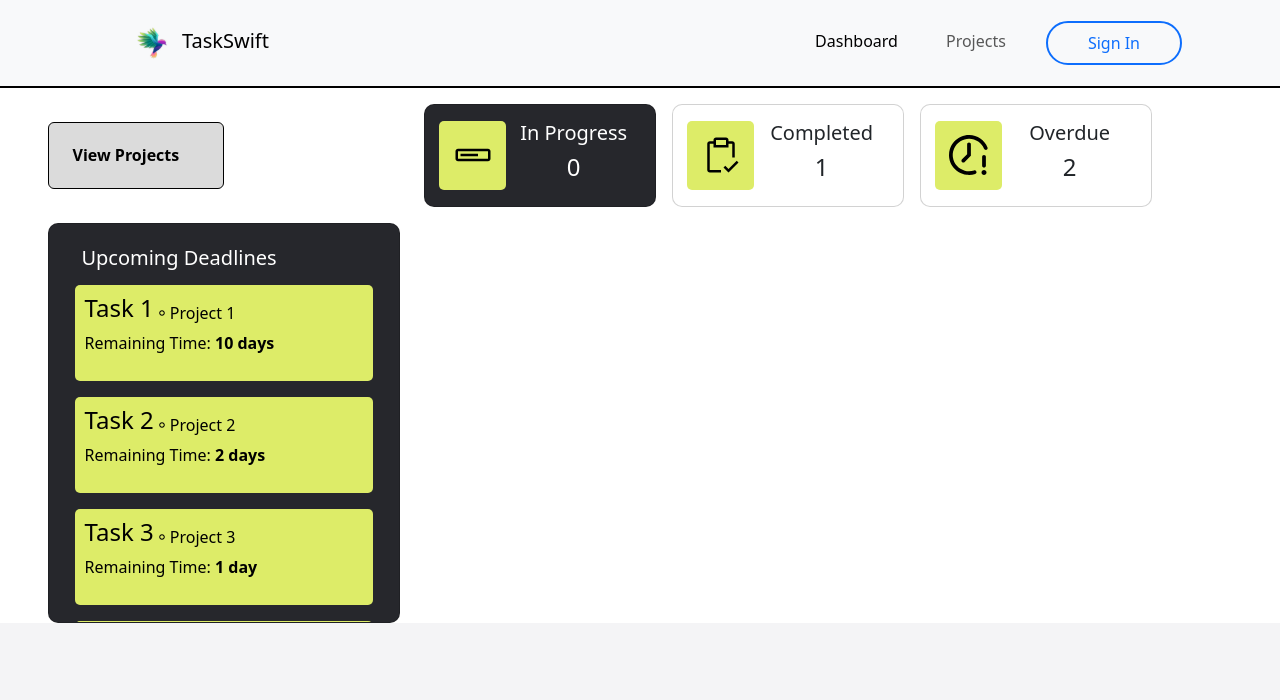
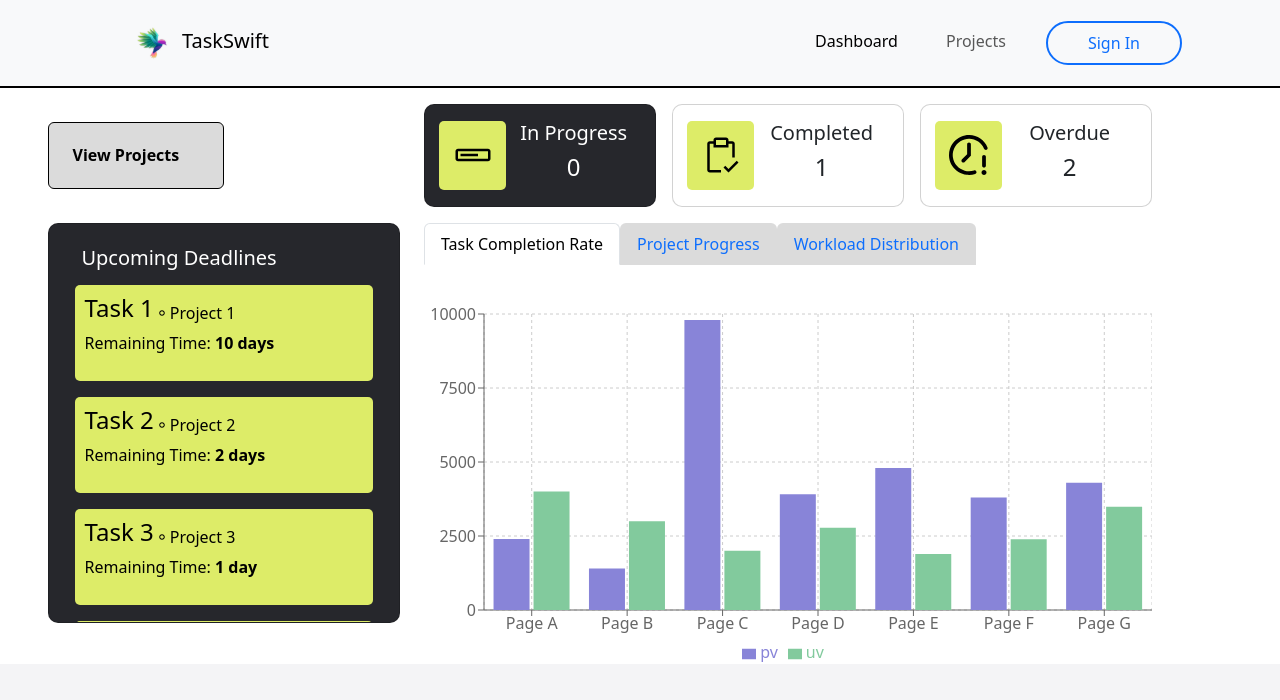
Before and after one commit to jonathanWongLS/TaskSwift, a React (Vite) app in the folder task-swift/: page /dashboard in a window 1280 px wide. Shown: the top 700 px of the page. Built offline with nearby package versions, Linux system fonts and the light colour scheme; some icons are missing.

Commit message:
Added the ChartTabs component to the Dashboard page

```diff
--- a/task-swift/src/views/Dashboard.jsx
+++ b/task-swift/src/views/Dashboard.jsx
@@ -3,6 +3,7 @@ import Row from "react-bootstrap/Row";
 import Col from "react-bootstrap/Col";
 import SummaryCard from "../components/SummaryCard";
 import UpcomingDeadline from "../components/UpcomingDeadline/UpcomingDeadline";
+import ChartsTabs from "../components/ChartsTabs/ChartsTabs";
 import Button from "react-bootstrap/Button";
 import { FaArrowRightLong } from "react-icons/fa6";
 import "./Dashboard.css";
@@ -30,11 +31,11 @@ const Dashboard = () => {
           </Col>
         </Row>
         <Row className="dashboard-row">
-          <Col sm={12} md={3} xl={4} className="">
+          <Col sm={12} md={3} xl={4} className="upcoming-deadline-col" >
             <UpcomingDeadline />
           </Col>
-          <Col sm={12} md={9} xl={8} className="">
-
+          <Col sm={12} md={9} xl={8} className="charts-tabs-col">
+            <ChartsTabs />
           </Col>
         </Row>
       </div>
```
